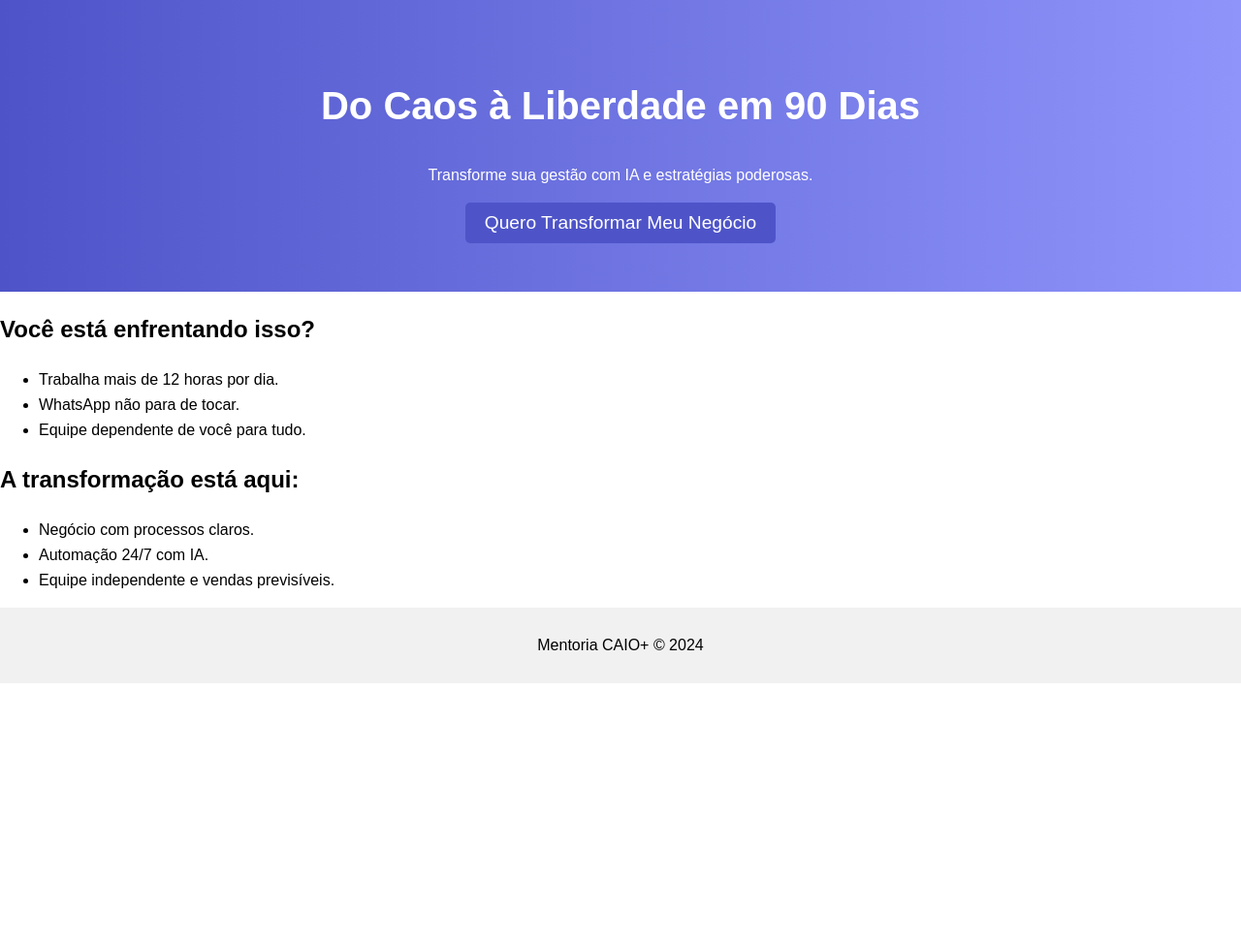
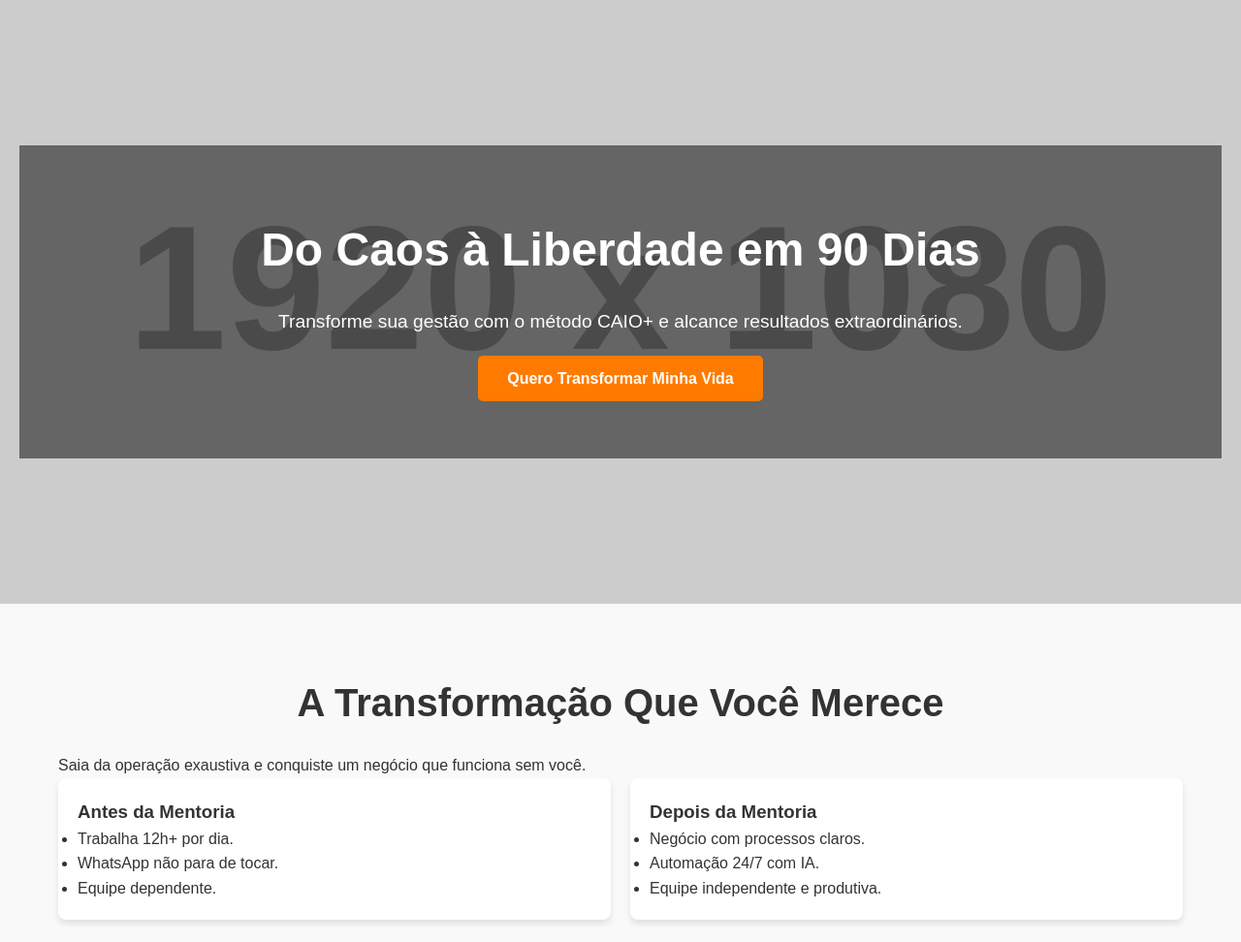
Before and after one commit to rodfeldman/mentoria-caio, a plain HTML site: page index.html in a window 1280 px wide. Shown: the top 972 px of the page at 97% size. Before the commit the page ends 800 px from the top, so only its background shows below. Drawn offline with Linux system fonts and the light colour scheme; placeholder pictures from the web are drawn by us.

Commit message:
Atualização para layout estilo página de vendas

```diff
--- a/index.html
+++ b/index.html
@@ -3,38 +3,79 @@
 <head>
     <meta charset="UTF-8">
     <meta name="viewport" content="width=device-width, initial-scale=1.0">
-    <title>Mentoria CAIO+</title>
+    <meta name="description" content="Descubra como sair do caos para a liberdade em 90 dias com a mentoria CAIO+.">
+    <title>Mentoria CAIO+ - Do Caos à Liberdade</title>
     <link rel="stylesheet" href="styles.css">
 </head>
 <body>
-    <header>
+    <!-- Hero Section -->
+    <section class="hero">
+        <div class="hero-overlay">
+            <div class="container">
                 <h1>Do Caos à Liberdade em 90 Dias</h1>
-        <p>Transforme sua gestão com IA e estratégias poderosas.</p>
-        <button onclick="scrollToSection()">Quero Transformar Meu Negócio</button>
-    </header>
-
-    <main>
-        <section id="problemas">
-            <h2>Você está enfrentando isso?</h2>
-            <ul>
-                <li>Trabalha mais de 12 horas por dia.</li>
-                <li>WhatsApp não para de tocar.</li>
-                <li>Equipe dependente de você para tudo.</li>
-            </ul>
+                <p>Transforme sua gestão com o método CAIO+ e alcance resultados extraordinários.</p>
+                <a href="#transformacao" class="cta-btn">Quero Transformar Minha Vida</a>
+            </div>
+        </div>
     </section>
 
-        <section id="solucao">
-            <h2>A transformação está aqui:</h2>
+    <!-- Transformação -->
+    <section id="transformacao" class="section transformacao">
+        <div class="container">
+            <h2>A Transformação Que Você Merece</h2>
+            <p>Saia da operação exaustiva e conquiste um negócio que funciona sem você.</p>
+            <div class="cards">
+                <div class="card">
+                    <h3>Antes da Mentoria</h3>
+                    <ul>
+                        <li>Trabalha 12h+ por dia.</li>
+                        <li>WhatsApp não para de tocar.</li>
+                        <li>Equipe dependente.</li>
+                    </ul>
+                </div>
+                <div class="card">
+                    <h3>Depois da Mentoria</h3>
                     <ul>
                         <li>Negócio com processos claros.</li>
                         <li>Automação 24/7 com IA.</li>
-                <li>Equipe independente e vendas previsíveis.</li>
+                        <li>Equipe independente e produtiva.</li>
                     </ul>
+                </div>
+            </div>
+        </div>
     </section>
-    </main>
 
+    <!-- Depoimentos -->
+    <section id="depoimentos" class="section depoimentos">
+        <div class="container">
+            <h2>Depoimentos de Sucesso</h2>
+            <div class="testimonials">
+                <div class="testimonial">
+                    <p>“Com a mentoria CAIO+, saí de R$2k para R$150k/mês no online. Foi uma transformação incrível!”</p>
+                    <strong>- Caluli Store</strong>
+                </div>
+                <div class="testimonial">
+                    <p>“Hoje minha equipe é 100% independente e posso focar no crescimento estratégico do meu negócio.”</p>
+                    <strong>- Vista Sampa</strong>
+                </div>
+            </div>
+        </div>
+    </section>
+
+    <!-- Chamada Final -->
+    <section class="cta-final">
+        <div class="container">
+            <h2>Pronto para Transformar Seu Negócio?</h2>
+            <p>Garanta uma das 3 vagas disponíveis este mês e inicie sua jornada rumo à liberdade.</p>
+            <a href="https://api.whatsapp.com/send?phone=SEUNÚMERO" class="cta-btn">Falar no WhatsApp</a>
+        </div>
+    </section>
+
+    <!-- Rodapé -->
     <footer>
-        <p>Mentoria CAIO+ © 2024</p>
+        <div class="container">
+            <p>Mentoria CAIO+ © 2024 | Criado com ❤️ para transformar negócios.</p>
+        </div>
     </footer>
 </body>
 </html>
--- a/styles.css
+++ b/styles.css
@@ -1,37 +1,119 @@
-body {
-    font-family: Arial, sans-serif;
-    line-height: 1.6;
+/* Reset básico */
+* {
     margin: 0;
     padding: 0;
+    box-sizing: border-box;
 }
 
-header {
-    background: linear-gradient(to right, #4e54c8, #8f94fb);
+body {
+    font-family: 'Arial', sans-serif;
+    line-height: 1.6;
+    color: #333;
+    background-color: #f9f9f9;
+}
+
+.container {
+    max-width: 1200px;
+    margin: 0 auto;
+    padding: 20px;
+}
+
+/* Hero Section */
+.hero {
+    background: url('https://via.placeholder.com/1920x1080') no-repeat center center/cover;
+    color: white;
+    text-align: center;
+    padding: 150px 20px;
+    position: relative;
+}
+
+.hero-overlay {
+    background: rgba(0, 0, 0, 0.5);
+    padding: 50px;
+}
+
+.hero h1 {
+    font-size: 3rem;
+    margin-bottom: 20px;
+}
+
+.hero p {
+    font-size: 1.2rem;
+    margin-bottom: 30px;
+}
+
+.cta-btn {
+    background-color: #ff7b00;
+    color: white;
+    padding: 15px 30px;
+    text-decoration: none;
+    font-weight: bold;
+    border-radius: 5px;
+    transition: 0.3s;
+}
+
+.cta-btn:hover {
+    background-color: #ff5400;
+}
+
+/* Transformação */
+.section {
+    padding: 50px 20px;
+}
+
+.section h2 {
+    text-align: center;
+    font-size: 2.5rem;
+    margin-bottom: 20px;
+}
+
+.cards {
+    display: flex;
+    justify-content: space-between;
+    gap: 20px;
+    flex-wrap: wrap;
+}
+
+.card {
+    background: white;
+    padding: 20px;
+    box-shadow: 0 4px 6px rgba(0, 0, 0, 0.1);
+    border-radius: 8px;
+    flex: 1 1 45%;
+}
+
+/* Depoimentos */
+.testimonials {
+    display: flex;
+    flex-direction: column;
+    gap: 20px;
+}
+
+.testimonial {
+    background: #f1f1f1;
+    padding: 20px;
+    border-radius: 8px;
+    text-align: center;
+    font-style: italic;
+}
+
+/* Chamada Final */
+.cta-final {
+    background: #4e54c8;
     color: white;
     text-align: center;
     padding: 50px 20px;
 }
 
-h1 {
-    font-size: 2.5em;
+.cta-final h2 {
+    font-size: 2.5rem;
+    margin-bottom: 20px;
 }
 
-button {
-    background-color: #4e54c8;
+/* Rodapé */
+footer {
+    background: #333;
     color: white;
-    border: none;
-    padding: 10px 20px;
-    cursor: pointer;
-    font-size: 1.2em;
-    border-radius: 5px;
+    text-align: center;
+    padding: 20px;
 }
-
-button:hover {
-    background-color: #8f94fb;
-}
-
-footer {
-    text-align: center;
-    padding: 10px;
-    background: #f1f1f1;
-}
```
Lines whose indentation alone changed are shown as unchanged.
